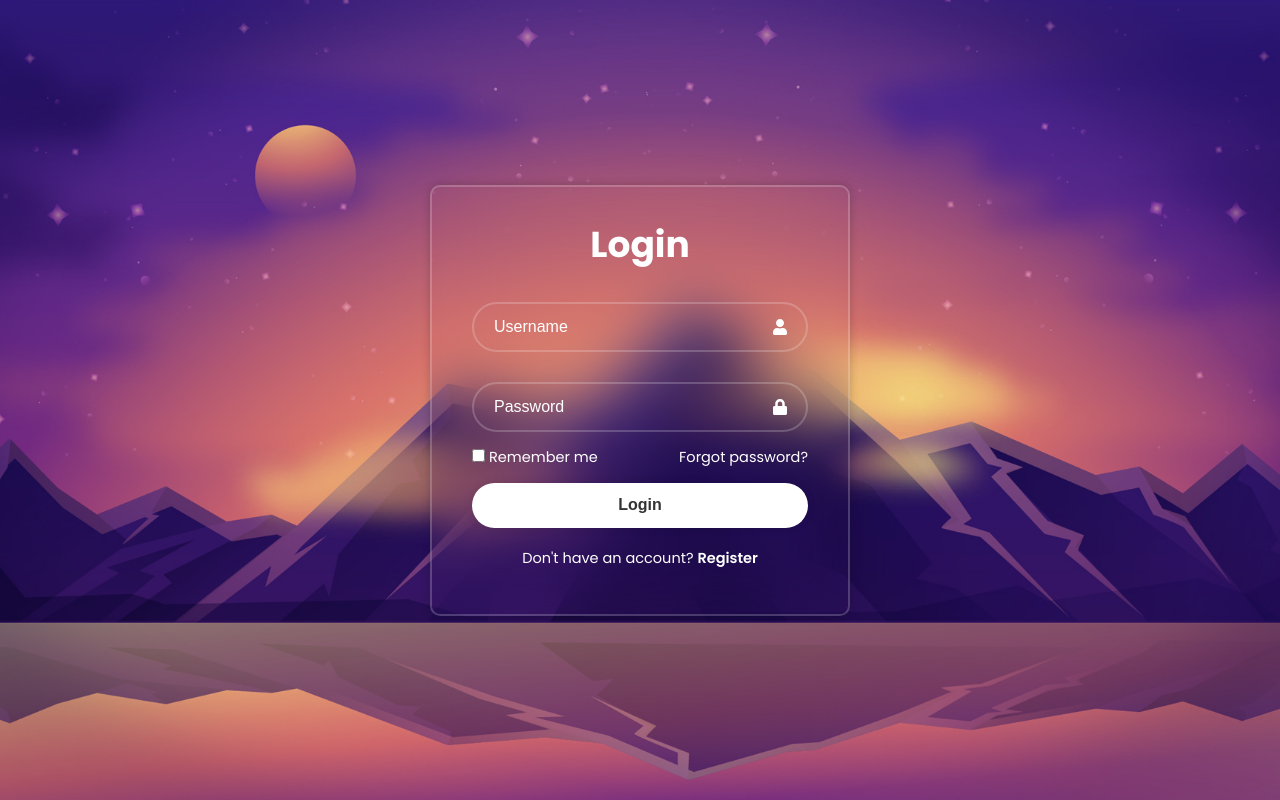
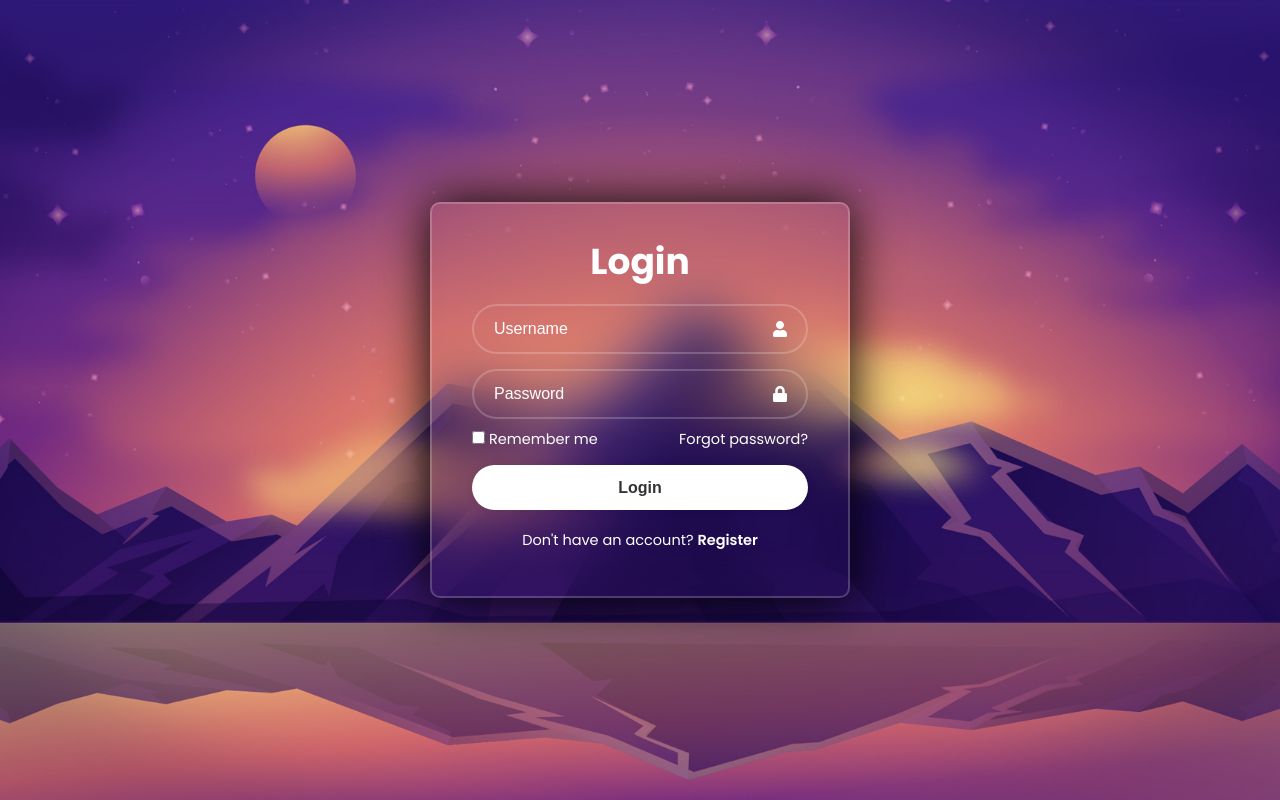
Before and after one commit to MikeCodes1/Cognify, a React (Create React App) app: page /LoginForm in a window 1280 px wide. Built offline with nearby package versions, Linux system fonts and the light colour scheme.

Commit message:
Changes css of login and register page

```diff
--- a/src/Components/LoginForm/LoginForm.css
+++ b/src/Components/LoginForm/LoginForm.css
@@ -3,7 +3,7 @@
     background: transparent;
     border: 2px solid rgba(255,255,255,.2); /*gives transparent box look */
     backdrop-filter: blur(30px);
-    box-shadow: 0 0 10px rgba(0, 0, 0, .2);
+    box-shadow: 0px 0px 50px rgba(0, 0, 0, 1);
     color: #fff;
     border-radius: 10px;
     padding: 30px 40px;
@@ -17,7 +17,7 @@
     position: relative;
     width: 100%;
     height: 50px;
-    margin: 30px 0;
+    margin: 15px 0;
 }
 
 .input-box input{
@@ -48,7 +48,7 @@
     display: flex;
     justify-content: space-between;
     font-size: 14.5px;
-    margin: -15px 0 15px;
+    margin: -5px 0 15px;
 }
 
 .remember-forgot label input { /* puts space between box and remember me */
--- a/src/Components/LoginForm/LoginForm.jsx
+++ b/src/Components/LoginForm/LoginForm.jsx
@@ -23,7 +23,7 @@ const LoginForm = () => {
                     <a href='#'>Forgot password?</a>
                 </div>
 
-                <Link to = "/RegisterForm"><button type="submit">Login</button></Link>
+                <Link to = "/HomePage"><button type="submit">Login</button></Link>
 
                 <div className="register-link">
                     <p>Don't have an account? <Link to ="/RegisterForm"> Register</Link></p>
--- a/src/Components/RegisterForm/Register.jsx
+++ b/src/Components/RegisterForm/Register.jsx
@@ -30,10 +30,11 @@ const Register = () => {
         </div>
         <div className="remember-forgot">
           <label><input type="checkbox" />Remember me</label>
-          <p>Have an accoount? <Link to = "/LoginForm">Login</Link></p>
         </div>
-
-        <button type="submit">Register</button>
+        <div className="register-link">
+          <p>Have an account? <Link to = "/LoginForm"> Login</Link></p>
+        </div>
+        <Link to = "/LoginForm"> <button type="submit">Register</button></Link>
       </form>
     </div>
 
```
